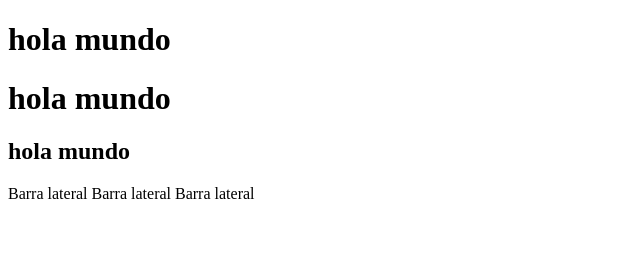
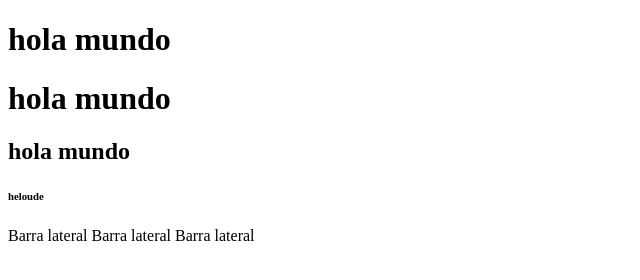
Before and after one commit to VicProgram/Primer-Repo, a plain HTML site: page index.html in a window 1280 px wide. Shown: the whole page, without its empty margins (0-640 px from the left). Drawn offline with Linux system fonts and the light colour scheme.

Commit message:
se ha agregado un h6
se ha agregado un h6

```diff
--- a/index.html
+++ b/index.html
@@ -11,7 +11,7 @@
     <h1>hola mundo</h1>
 
     <h2>hola mundo</h2>
-
+    <h6>heloude</h6>
 
     <span>Barra lateral</span>
 
```
